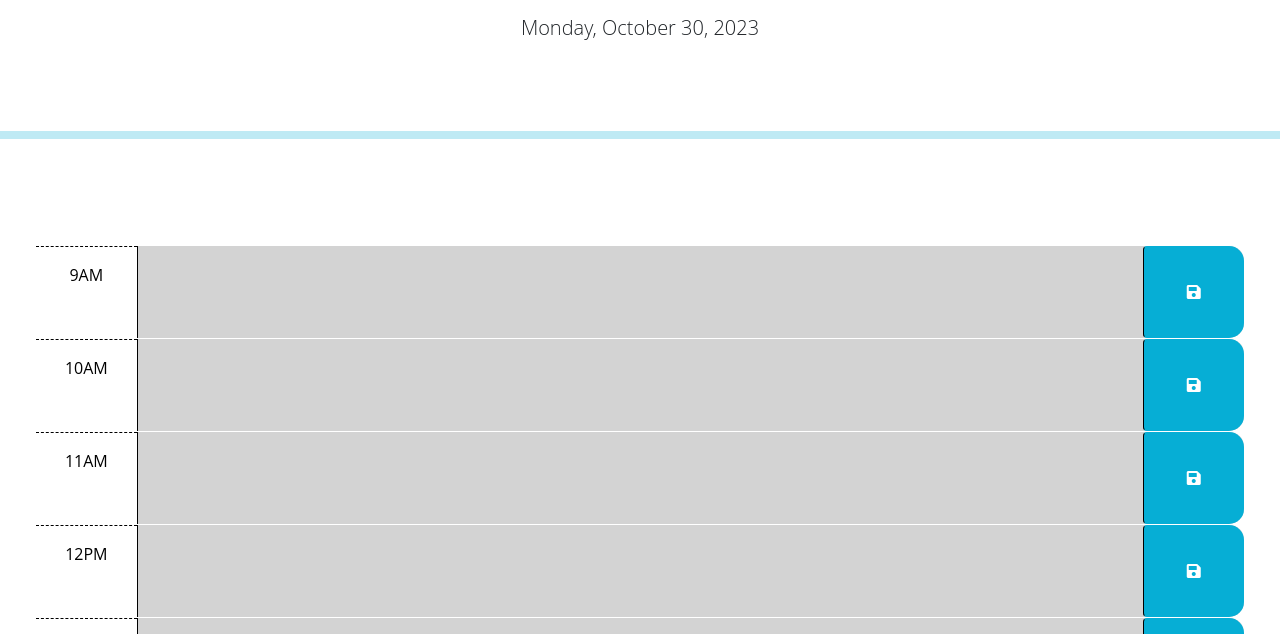
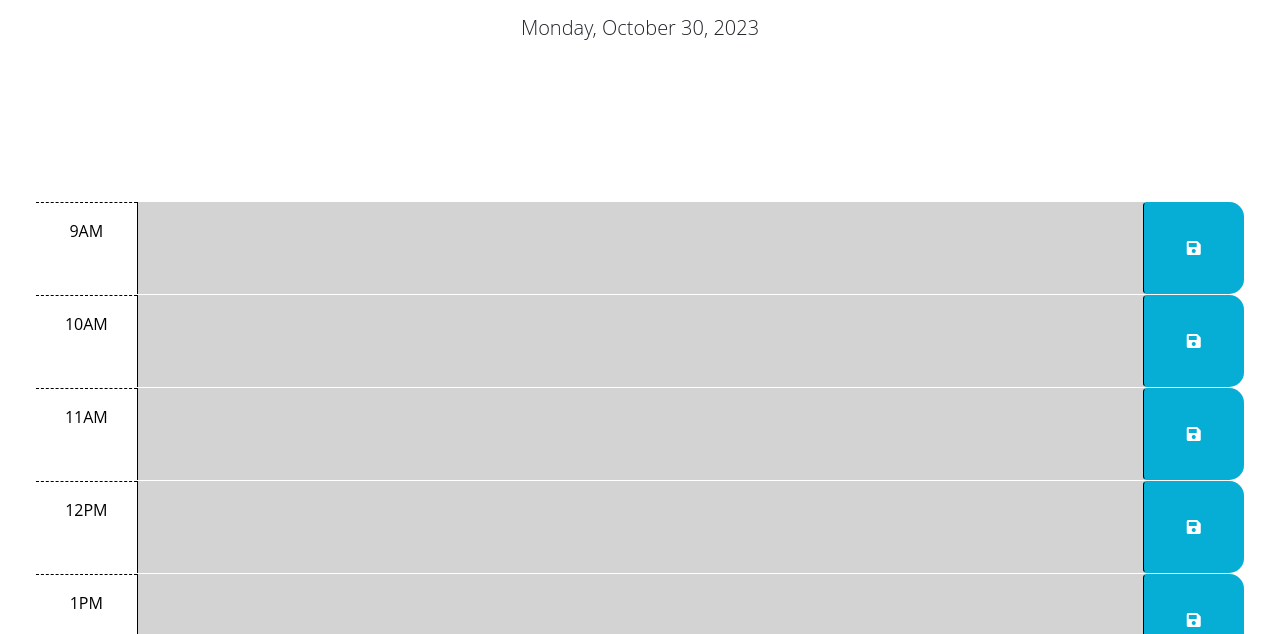
Before and after one commit to hwoolford/work-day-scheduler, a plain HTML site: page index.html in a window 1280 px wide. Shown: the part 166-800 px from the top of the page. Drawn offline with nearby package versions, Linux system fonts and the light colour scheme.

Commit message:
removed <hr>

```diff
--- a/assets/css/style.css
+++ b/assets/css/style.css
@@ -58,10 +58,6 @@ textarea {
   transition: all 0.3s ease-in-out;
 }
 
-.line {
-  border-bottom: 8px solid #06aed5;
-}
-
 .saved {
   font-size: 20px;
 }
--- a/index.html
+++ b/index.html
@@ -25,13 +25,11 @@
   </head>
 
   <body>
-    <header class="p-5 mb-4 text-center">
+    <header class="p-5 mb-1 text-center">
       <h1 class="display-3">Work Day Scheduler</h1>
       <p class="lead">A simple calendar app for scheduling your work day</p>
       <p id="currentDay" class="lead"></p>
     </header>
-
-    <hr class="line">
 
     <div id="alert" class="alert alert-success" role="alert">
       <p class="text-center eventsaved">Entry has been saved! &#x2705;</p>
```
